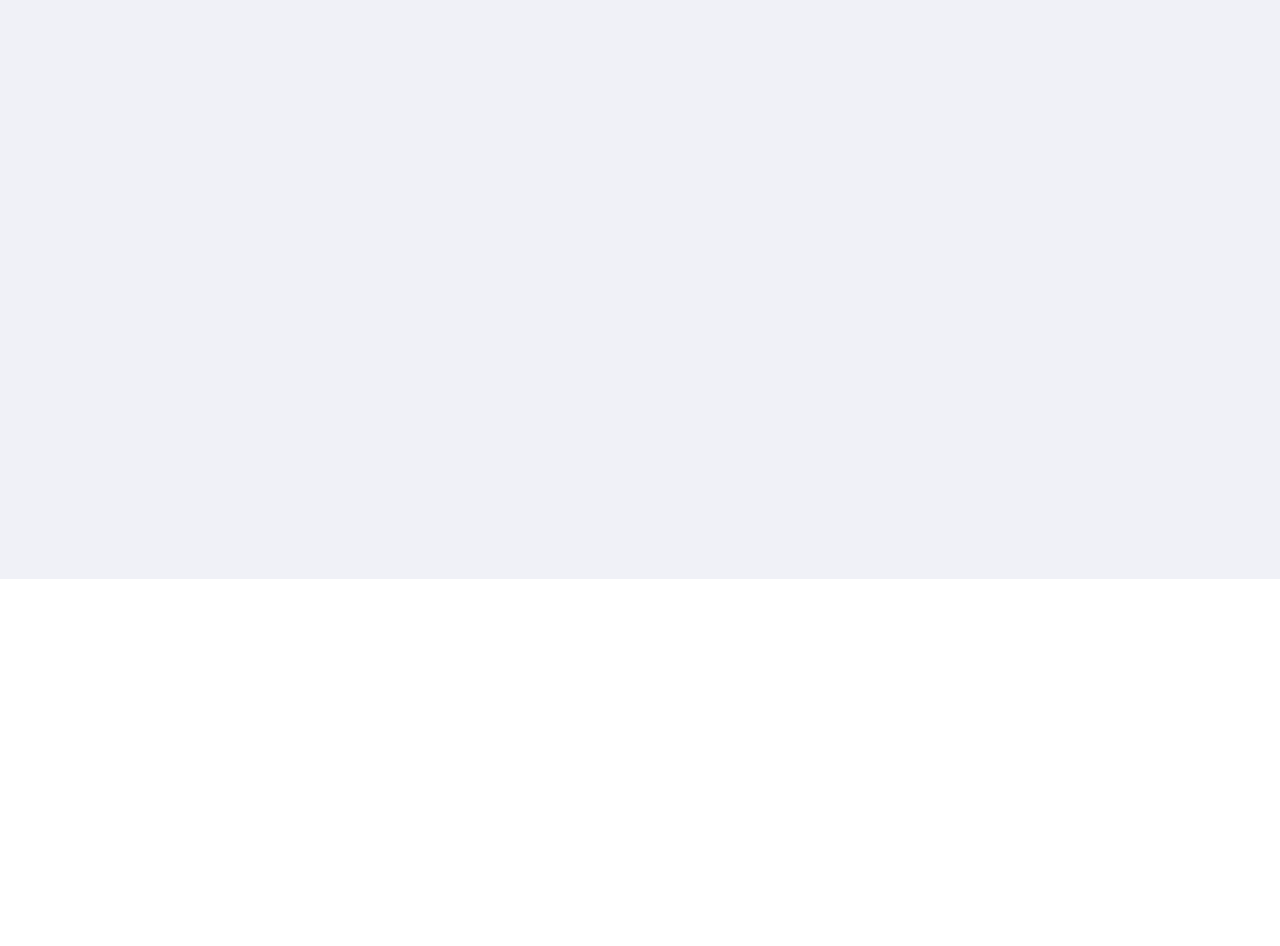
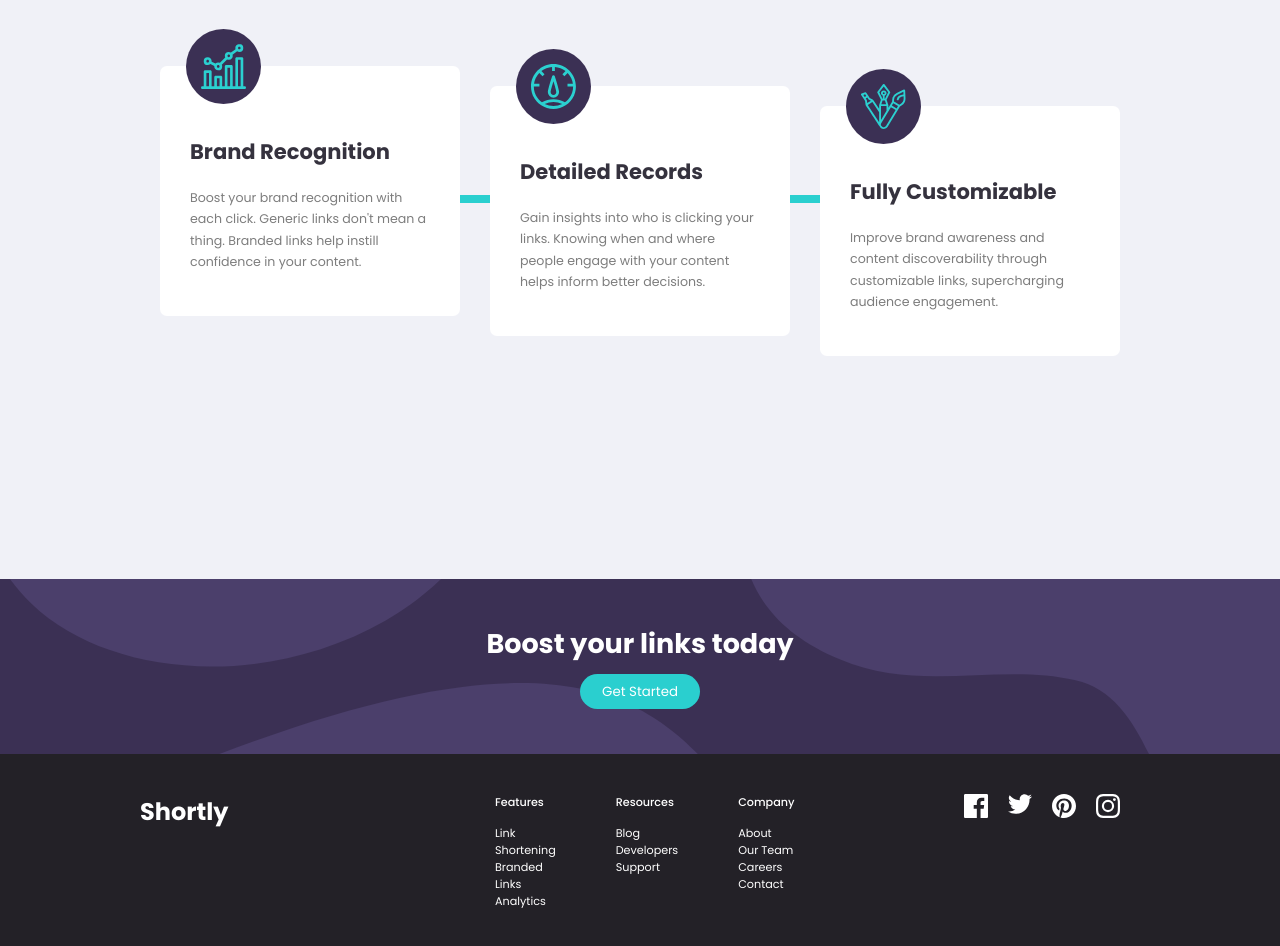
Before and after one commit to yirano/react-api_lp, a React (Create React App) app: page / in a window 1280 px wide. Shown: the part 920-1866 px from the top of the page. Before the commit the page ends 1539 px from the top, so only its background shows below. Built offline with nearby package versions, Linux system fonts and the light colour scheme.

Commit message:
Add footer contents and style

```diff
--- a/src/App.js
+++ b/src/App.js
@@ -1,16 +1,22 @@
-import React from "react";
-import Header from "./components/header/header";
-import Jumbotron from "./components/jumbotron/jumbotron";
-import Statistics from "./components/statistics/statistics";
-import "./App.scss";
+import React from 'react';
+import Header from './components/header/header';
+import Jumbotron from './components/jumbotron/jumbotron';
+import Statistics from './components/statistics/statistics';
+import Cta from './components/cta/cta';
+import Footer from './components/footer/footer';
+import './App.scss';
 
 function App() {
 	return (
+		<div className="container">
 			<main>
 				<Header />
 				<Jumbotron />
 				<Statistics />
+				<Cta />
 			</main>
+			<Footer />
+		</div>
 	);
 }
 
--- a/src/App.scss
+++ b/src/App.scss
@@ -10,11 +10,10 @@ body {
 	font-family: $mainFont;
 }
 
-main,
-footer {
+main {
 	max-width: 1440px;
 	font-size: 18px;
-	padding: 40px 0;
+	padding: 40px 0 0;
 }
 
 section {
--- /dev/null
+++ b/src/components/cta/cta.jsx
@@ -0,0 +1,11 @@
+import React from 'react';
+import './cta.scss';
+
+export default function cta() {
+	return (
+		<section className="cta">
+			<h2>Boost your links today</h2>
+			<button className="btn-cta">Get Started</button>
+		</section>
+	);
+}
--- /dev/null
+++ b/src/components/cta/cta.scss
@@ -0,0 +1,19 @@
+@import '../../modules/colors.scss';
+
+.cta {
+	padding: 45px 0;
+	background-image: url('../../imgs/bg-boost-desktop.svg');
+	background-size: cover;
+	background-repeat: no-repeat;
+	background-color: $darkViolet;
+	background-position: center;
+	text-align: center;
+
+	h2 {
+		color: #fff;
+	}
+}
+
+.btn-cta {
+	margin-top: 10px;
+}
--- /dev/null
+++ b/src/components/footer/footer.jsx
@@ -0,0 +1,145 @@
+import React, { Component } from 'react';
+import Facebook from '../../imgs/icon-facebook.svg';
+import Twitter from '../../imgs/icon-twitter.svg';
+import Pinterest from '../../imgs/icon-pinterest.svg';
+import Instagram from '../../imgs/icon-instagram.svg';
+import './footer.scss';
+
+export class footer extends Component {
+	state = {
+		features: [
+			{
+				id: 0,
+				name: 'Link Shortening',
+				link: '/'
+			},
+			{
+				id: 1,
+				name: 'Branded Links',
+				link: '/'
+			},
+			{
+				id: 3,
+				name: 'Analytics',
+				link: '/'
+			}
+		],
+		resources: [
+			{
+				id: 0,
+				name: 'Blog',
+				link: '/'
+			},
+			{
+				id: 1,
+				name: 'Developers',
+				link: '/'
+			},
+			{
+				id: 3,
+				name: 'Support',
+				link: '/'
+			}
+		],
+		company: [
+			{
+				id: 0,
+				name: 'About',
+				link: '/'
+			},
+			{
+				id: 1,
+				name: 'Our Team',
+				link: '/'
+			},
+			{
+				id: 3,
+				name: 'Careers',
+				link: '/'
+			},
+			{
+				id: 4,
+				name: 'Contact',
+				link: '/'
+			}
+		],
+		social: [
+			{
+				id: 0,
+				img: Facebook,
+				link: '/'
+			},
+			{
+				id: 1,
+				img: Twitter,
+				link: '/'
+			},
+			{
+				id: 2,
+				img: Pinterest,
+				link: '/'
+			},
+			{
+				id: 3,
+				img: Instagram,
+				link: '/'
+			}
+		]
+	};
+	render() {
+		return (
+			<footer>
+				<div className="footerFirst">
+					<h2>Shortly</h2>
+				</div>
+				<div className="footerSecond">
+					<ul>
+						<li>Features</li>
+						{this.state.features.map(({ id, name, link }) => {
+							return (
+								<li key={id}>
+									<a href={link}>{name}</a>
+								</li>
+							);
+						})}
+					</ul>
+					<ul>
+						<li>Resources</li>
+						{this.state.resources.map(({ id, name, link }) => {
+							return (
+								<li key={id}>
+									<a href={link}>{name}</a>
+								</li>
+							);
+						})}
+					</ul>
+					<ul>
+						<li>Company</li>
+						{this.state.company.map(({ id, name, link }) => {
+							return (
+								<li key={id}>
+									<a href={link}>{name}</a>
+								</li>
+							);
+						})}
+					</ul>
+				</div>
+				<div className="footerThird">
+					<ul>
+						{this.state.social.map(({ img, link, id }) => {
+							return (
+								<li key={id}>
+									<a href={link}>
+										<img src={img} alt="social media" />
+									</a>
+								</li>
+							);
+						})}
+					</ul>
+				</div>
+			</footer>
+		);
+	}
+}
+
+export default footer;
--- /dev/null
+++ b/src/components/footer/footer.scss
@@ -0,0 +1,53 @@
+@import '../../modules/colors';
+
+footer {
+	padding: 40px 140px;
+	display: flex;
+	background-color: $veryDarkViolet;
+	color: #fff;
+	justify-content: center;
+	a {
+		color: #fff;
+	}
+	ul {
+		font-size: 0.7em;
+		list-style: none;
+		margin: 0 20px;
+
+		li {
+			&:nth-child(1) {
+				font-weight: 500;
+				margin-bottom: 14px;
+			}
+		}
+	}
+
+	div {
+		width: 35%;
+	}
+
+	.footerFirst {
+		display: flex;
+	}
+	.footerSecond {
+		display: flex;
+		ul {
+			padding: 0 10px;
+		}
+	}
+
+	.footerThird {
+		ul {
+			float: right;
+			display: flex;
+			flex-flow: row;
+
+			li {
+				padding: 0 10px;
+				&:nth-last-child(1) {
+					padding-right: 0;
+				}
+			}
+		}
+	}
+}
--- a/src/components/jumbotron/jumbotron.scss
+++ b/src/components/jumbotron/jumbotron.scss
@@ -24,16 +24,6 @@
 
 			p {
 				width: 80%;
-			}
-
-			.btn-jumbotron {
-				width: 120px;
-				height: 35px;
-				background-color: $cyan;
-				color: #fff;
-				border-radius: 30px;
-				border: none;
-				margin-top: 25px;
 			}
 		}
 
@@ -81,3 +71,19 @@
 		}
 	}
 }
+
+.btn-jumbotron,
+.btn-cta {
+	width: 120px;
+	height: 35px;
+	background-color: $cyan;
+	color: #fff;
+	border-radius: 30px;
+	border: none;
+	margin-top: 25px;
+
+	&:hover {
+		background-color: rgb(97, 238, 238);
+		cursor: pointer;
+	}
+}
--- a/src/components/statistics/statistics.jsx
+++ b/src/components/statistics/statistics.jsx
@@ -1,29 +1,32 @@
-import React, { Component } from "react";
-import "./statistics.scss";
+import React, { Component } from 'react';
+import BrandIcon from '../../imgs/icon-brand-recognition.svg';
+import DetailedIcon from '../../imgs/icon-detailed-records.svg';
+import CustomizableIcon from '../../imgs/icon-fully-customizable.svg';
+import './statistics.scss';
 
 export class statistics extends Component {
 	state = {
 		cards: [
 			{
 				id: 0,
-        icon: "../../imgs/icon-brand-recognition.svg",
-        title: "Brand Recognition",
+				icon: BrandIcon,
+				title: 'Brand Recognition',
 				caption:
-          "Boost your brand recognition with each click. Generic links don't mean a thing. Branded links help instill confidence in your ContentScript."
+					"Boost your brand recognition with each click. Generic links don't mean a thing. Branded links help instill confidence in your content."
 			},
 			{
 				id: 1,
-        icon: "../../imgs/icon-detailed-records.svg",
-        title: "Detailed Records",
+				icon: DetailedIcon,
+				title: 'Detailed Records',
 				caption:
-          "Going insights into who is clicking your links. Knowing when and where people engage with your content helps inform better decisions."
+					'Gain insights into who is clicking your links. Knowing when and where people engage with your content helps inform better decisions.'
 			},
 			{
 				id: 2,
-        icon: "../../imgs/icon-fully-customizable.svg",
-        title: "Fully Customizable",
+				icon: CustomizableIcon,
+				title: 'Fully Customizable',
 				caption:
-          "Improve brand awareness and content discoverability through customizable links, supercharging audience engagement."
+					'Improve brand awareness and content discoverability through customizable links, supercharging audience engagement.'
 			}
 		]
 	};
@@ -32,10 +35,22 @@ export class statistics extends Component {
 			<section className="statistics">
 				<div className="statisticsTitleWrapper">
 					<h2>Advanced Statistics</h2>
-          <p>
-            Track how your links are performing across the web with our advanced
-            statistics dashboard.
-          </p>
+					<p>Track how your links are performing across the web with our advanced statistics dashboard.</p>
+				</div>
+
+				<div className="cardContainer">
+					{this.state.cards.map(({ id, title, icon, caption }) => {
+						return (
+							<div className="card" key={id}>
+								<div className="icon" style={{ backgroundImage: `url(${icon})` }} />
+								<div className="cardWordWrap">
+									<h3>{title}</h3>
+									<p>{caption}</p>
+								</div>
+							</div>
+						);
+					})}
+					<div className="border" />
 				</div>
 			</section>
 		);
--- a/src/components/statistics/statistics.scss
+++ b/src/components/statistics/statistics.scss
@@ -2,17 +2,80 @@
 
 .statistics {
 	padding: 0 140px;
-  padding-top: 90px;
 	height: 100vh;
 	color: $veryDarkBlue;
 	text-align: center;
 
 	.statisticsTitleWrapper {
-    width: 45%;
+		width: 37%;
 		margin: 0 auto;
+		padding: 90px 0;
 
 		p {
 			color: $darkGray;
+			font-size: 0.8em;
+			margin-top: 10px;
+		}
+	}
+
+	.cardContainer {
+		display: flex;
+		flex-wrap: wrap;
+		position: relative;
+		justify-content: center;
+		height: 40vh;
+
+		.border {
+			position: absolute;
+			top: 45%;
+			border-top: 8px solid $cyan;
+			height: 20px;
+			width: 70%;
+		}
+		.card {
+			position: relative;
+			background-color: #fff;
+			min-width: 200px;
+			max-width: 30%;
+			height: 250px;
+			padding: 10px 30px;
+			margin: 15px;
+			text-align: left;
+			border-radius: 7px;
+			z-index: 999;
+
+			.icon {
+				position: absolute;
+				width: 75px;
+				height: 75px;
+				border-radius: 50%;
+				background-color: $darkViolet;
+				top: -37.5px;
+				left: 26px;
+				background-repeat: no-repeat;
+				background-size: 60%;
+				background-position: center;
+			}
+
+			.cardWordWrap {
+				margin-top: 60px;
+
+				p {
+					color: $darkGray;
+					font-size: 0.7em;
+					line-height: 1.7em;
+					margin-top: 20px;
+				}
+			}
+			&:nth-child(1) {
+				align-self: flex-start;
+			}
+			&:nth-child(2) {
+				align-self: center;
+			}
+			&:nth-child(3) {
+				align-self: flex-end;
 			}
 		}
 	}
+}
```
Lines whose indentation alone changed are shown as unchanged.
